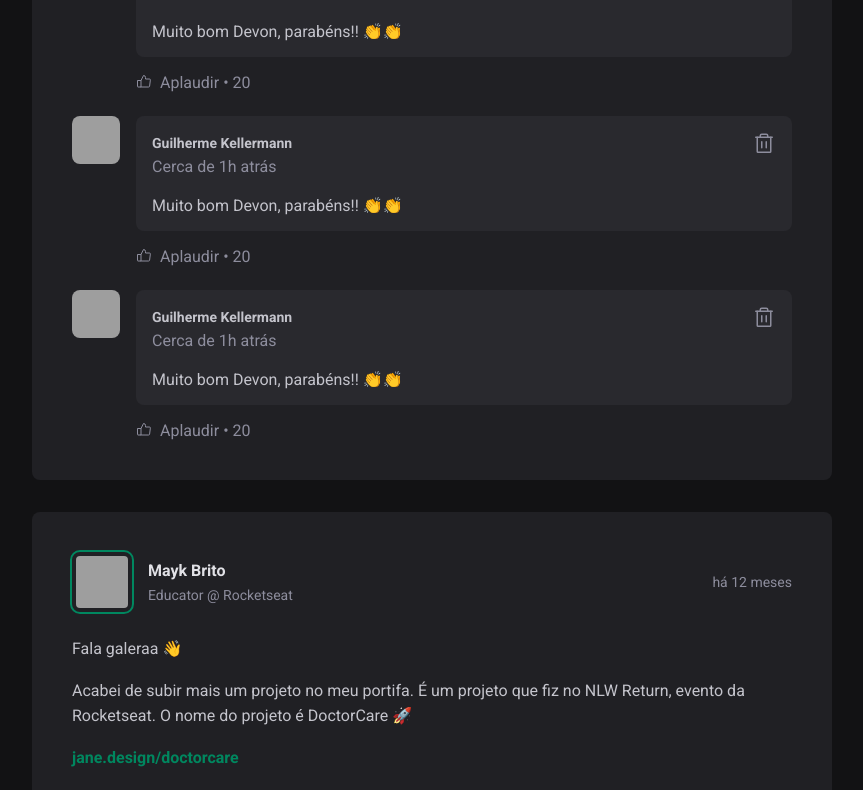
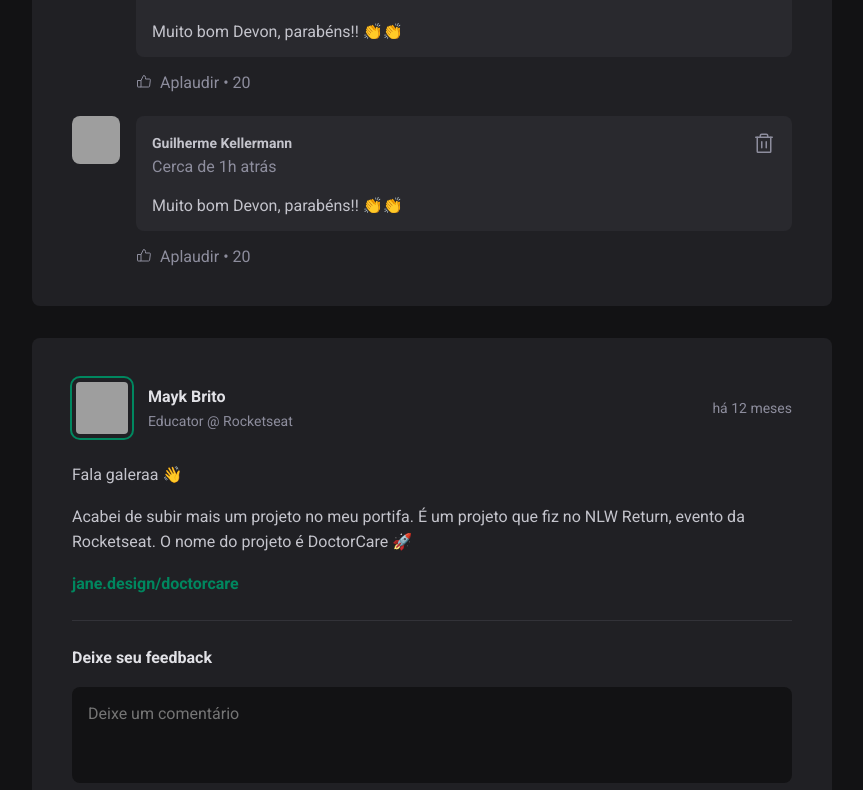
Before and after one commit to guilhermekuehl/ignite-feed, a React (Vite) app: page / in a window 1280 px wide. Shown: the part 643-1433 px from the top of the page, without its empty margins (352-1215 px from the left). Built offline with nearby package versions, Linux system fonts and the light colour scheme; grey boxes are pictures that could not be loaded.

Commit message:
applying useState

```diff
--- a/src/components/Post.jsx
+++ b/src/components/Post.jsx
@@ -3,8 +3,14 @@
 import { Comment } from './Comment'
 import styles from './Post.module.css'
 import { ptBR } from 'date-fns/locale';
+import { useState } from 'react';
 
 export function Post({ author, publishedAt, content }) {
+  const [comments, setComments] = useState([
+    1,
+    2,
+  ])
+
   const publishedDateFormatted = new Intl.DateTimeFormat('pt-BR', {
     day: '2-digit',
     month: 'long',
@@ -16,6 +22,14 @@
     locale: ptBR,
     addSuffix: true
   })
+
+  function handleCreateNewComment() {
+    event.preventDefault()
+
+    setComments([...comments, comments.length + 1])
+
+    console.log(comments)
+  }
 
   return (
     <article className={styles.post}>
@@ -43,7 +57,7 @@
         })}
       </div>
 
-      <form className={styles.commentForm}>
+      <form onSubmit={handleCreateNewComment} className={styles.commentForm}>
         <strong>Deixe seu feedback</strong>
         <textarea
           placeHolder="Deixe um comentário"
@@ -55,9 +69,9 @@
       </form>
 
       <div className={styles.commentList}>
-        <Comment />
-        <Comment />
-        <Comment />
+        {comments.map(comment => {
+          return <Comment />
+        })}
       </div>
     </article>
   )
```
